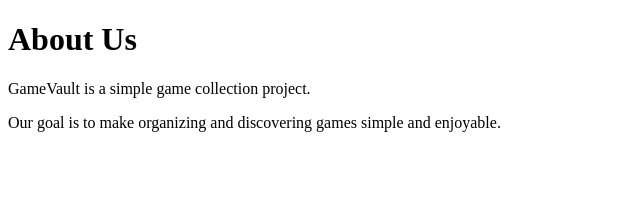
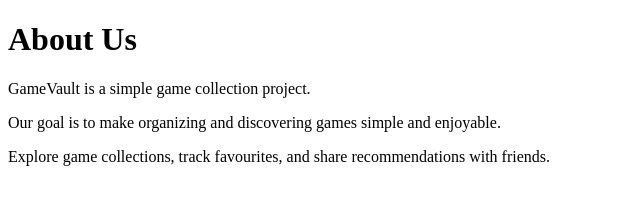
Before and after one commit to aruna-1819/GameVault, a plain HTML site: page about.html in a window 1280 px wide. Shown: the whole page, without its empty margins (0-640 px from the left). Drawn offline with Linux system fonts and the light colour scheme.

Commit message:
Add feature description

```diff
--- a/about.html
+++ b/about.html
@@ -9,5 +9,6 @@
     <h1>About Us</h1>
     <p>GameVault is a simple game collection project.</p>
     <p>Our goal is to make organizing and discovering games simple and enjoyable.</p>
+    <p>Explore game collections, track favourites, and share recommendations with friends.</p>
 </body>
 </html>
```
